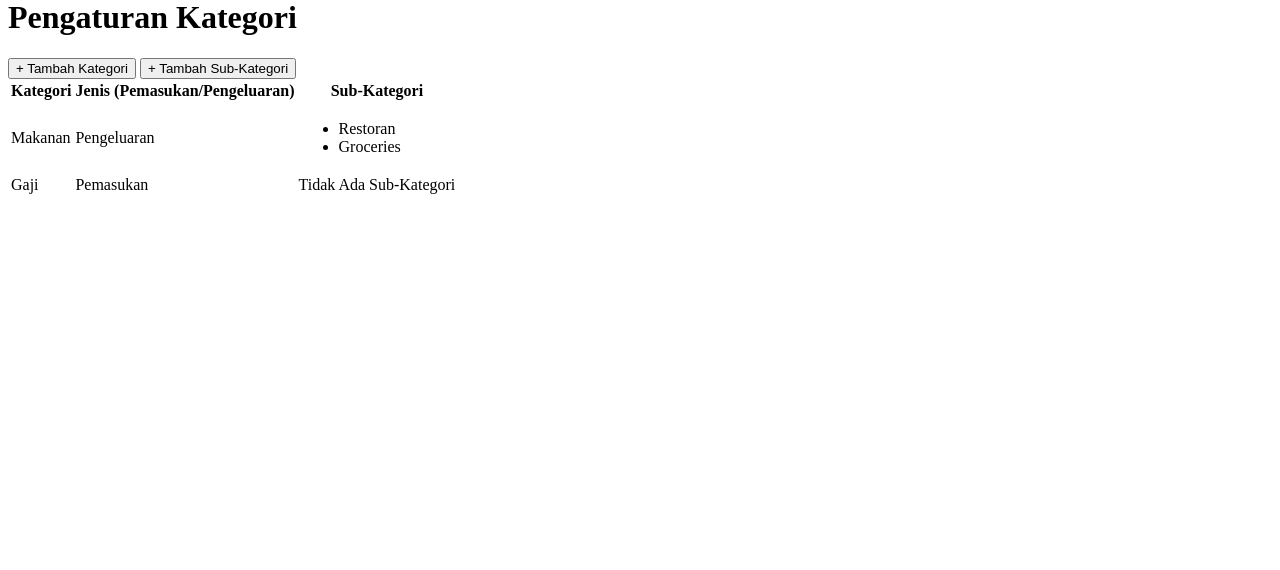
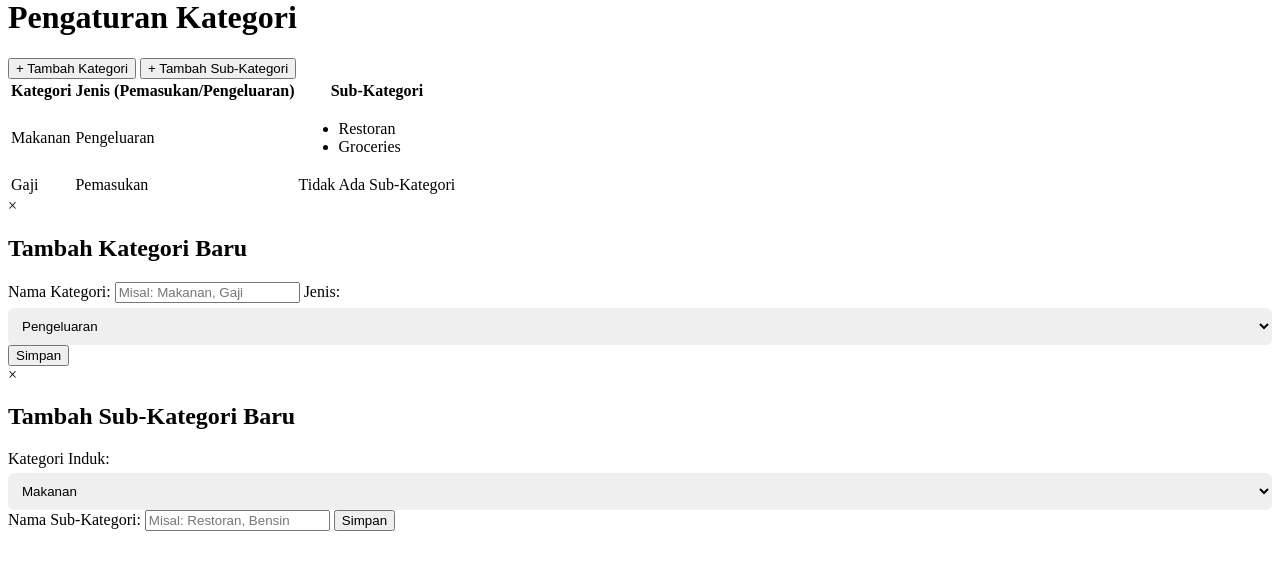
Before and after one commit to 230055Fawwaz/MyFinance, a Flask app: page /settings in a window 1280 px wide. Shown: the part 180-750 px from the top of the page. Run offline with Flask 3, Linux system fonts and the light colour scheme.

Commit message:
feat: add modal (pop-up) input form

```diff
--- a/app/templates/settings.html
+++ b/app/templates/settings.html
@@ -8,8 +8,8 @@
 <div class="content-header">
     <h1>Pengaturan Kategori</h1>
     <div class="header-actions">
-        <button class="btn btn-primary">+ Tambah Kategori</button>
-        <button class="btn btn-secondary">+ Tambah Sub-Kategori</button>
+        <button class="btn btn-primary" id="btn-tambah-kategori">+ Tambah Kategori</button>
+        <button class="btn btn-secondary" id="btn-tambah-subkategori">+ Tambah Sub-Kategori</button>
     </div>
 </div>
 
@@ -41,4 +41,42 @@
         </tbody>
     </table>
 </div>
+
+<div id="modal-kategori" class="modal">
+    <div class="modal-content">
+        <span class="close-btn">&times;</span>
+        <h2>Tambah Kategori Baru</h2>
+        <form action="#" method="POST">
+            <label for="nama_kategori">Nama Kategori:</label>
+            <input type="text" id="nama_kategori" name="nama" required placeholder="Misal: Makanan, Gaji">
+
+            <label for="tipe_kategori">Jenis:</label>
+            <select id="tipe_kategori" name="type" class="form-select" required style="width: 100%; padding: 10px; border: 1px solid var(--border-color); border-radius: 6px; margin-top: 5px;">
+                <option value="expense">Pengeluaran</option>
+                <option value="income">Pemasukan</option>
+            </select>
+
+            <button type="submit" class="btn btn-success">Simpan</button>
+        </form>
+    </div>
+</div>
+
+<div id="modal-subkategori" class="modal">
+    <div class="modal-content">
+        <span class="close-btn">&times;</span>
+        <h2>Tambah Sub-Kategori Baru</h2>
+        <form action="#" method="POST">
+            <label for="parent_kategori">Kategori Induk:</label>
+            <select id="parent_kategori" name="category_id" class="form-select" required style="width: 100%; padding: 10px; border: 1px solid var(--border-color); border-radius: 6px; margin-top: 5px;">
+                <option value="1">Makanan</option>
+                <option value="2">Transportasi</option>
+            </select>
+
+            <label for="nama_subkategori">Nama Sub-Kategori:</label>
+            <input type="text" id="nama_subkategori" name="nama" required placeholder="Misal: Restoran, Bensin">
+
+            <button type="submit" class="btn btn-success">Simpan</button>
+        </form>
+    </div>
+</div>
 {% endblock %}
```
Also changed, not shown: app/templates/akun.html (+19 -0 lines).
